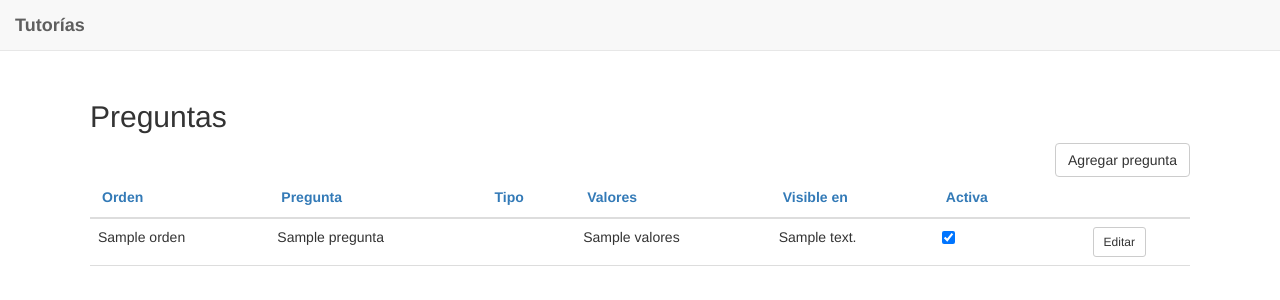
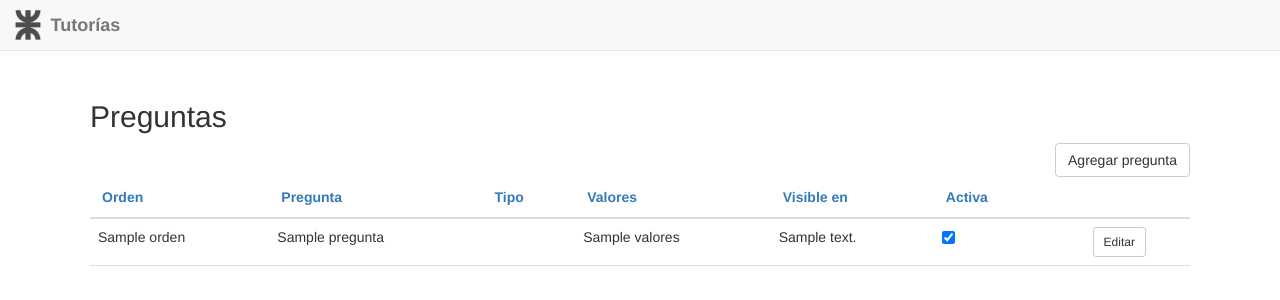
Before and after one commit to UTN-FRD/tutorias, a CakePHP app: template app/View/Preguntas/index.ctp in a window 1280 px wide. Shown: the top 300 px of the page. Run offline with PHP 8.4 and a stand-in for CakePHP, Linux system fonts and the light colour scheme; the template is opened without the code that fills it: most values are stand-ins (such as "Sample title", 1, 10 or a date in 2020); form fields are guessed from the names that the template uses; data that the repository does not hold is empty; some libraries are stand-ins or nearby versions.

Commit message:
Agrega logo de la UTN en la navbar

```diff
--- a/app/View/Layouts/default.ctp
+++ b/app/View/Layouts/default.ctp
@@ -64,13 +64,14 @@ $cakeVersion = __d('cake_dev', 'CakePHP %s', Configure::version())
             <span class="icon-bar"></span>
           </button>
 
-          <?php
-          echo $this->Html->link(
-            'Tutorías',
-            '/',
-            array('class' => 'navbar-brand')
-          );
-          ?>
+          <a class="navbar-brand" href="<?php echo Router::url('/'); ?>">
+            <?php
+            echo $this->Html->image('utn-logo.png', array(
+              'class' => 'logo'
+            ));
+            ?>
+            <span>Tutorías</span>
+          </a>
         </div>
 
         <!-- Collect the nav links, forms, and other content for toggling -->
--- a/app/webroot/css/styles.css
+++ b/app/webroot/css/styles.css
@@ -2,6 +2,24 @@ html {
   position: relative;
   min-height: 100%;
   padding-top: 70px;
+}
+
+header .container-fluid .navbar-header .navbar-brand {
+  padding-left: 0;
+  padding-right: 15px;
+  margin-left: 0;
+  float: none;
+}
+
+header .container-fluid .navbar-brand .logo {
+  height: 50px;
+  padding: 10px 5px 10px 0;
+  display: inline;
+}
+
+header .container-fluid .navbar-brand span {
+  position: relative;
+  top: 1px;
 }
 
 header .dropdown-menu a {
@@ -24,10 +42,6 @@ body {
 
 .page-title .buttons {
   float: right;
-}
-
-.input-group {
-  width: 100%;
 }
 
 div.submit {
```
Also changed, not shown: app/webroot/img/utn-logo.png (added).
